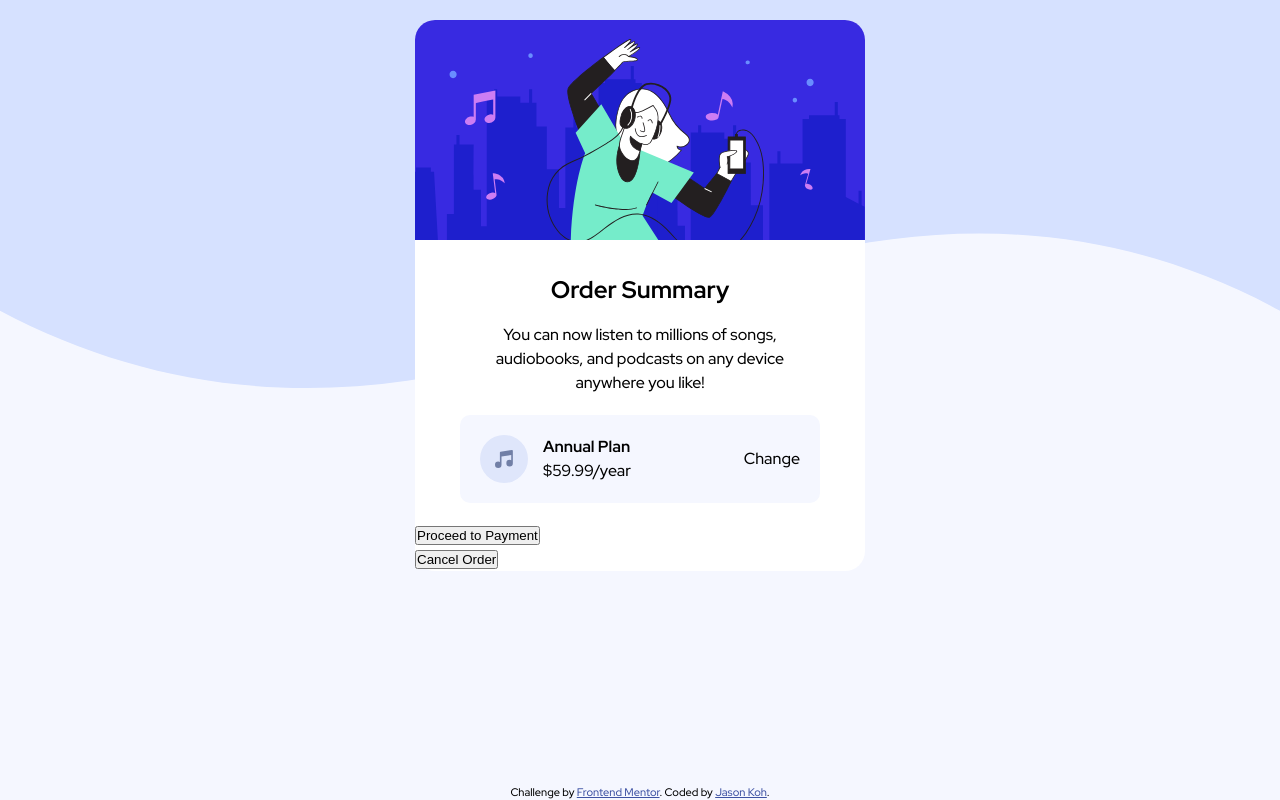
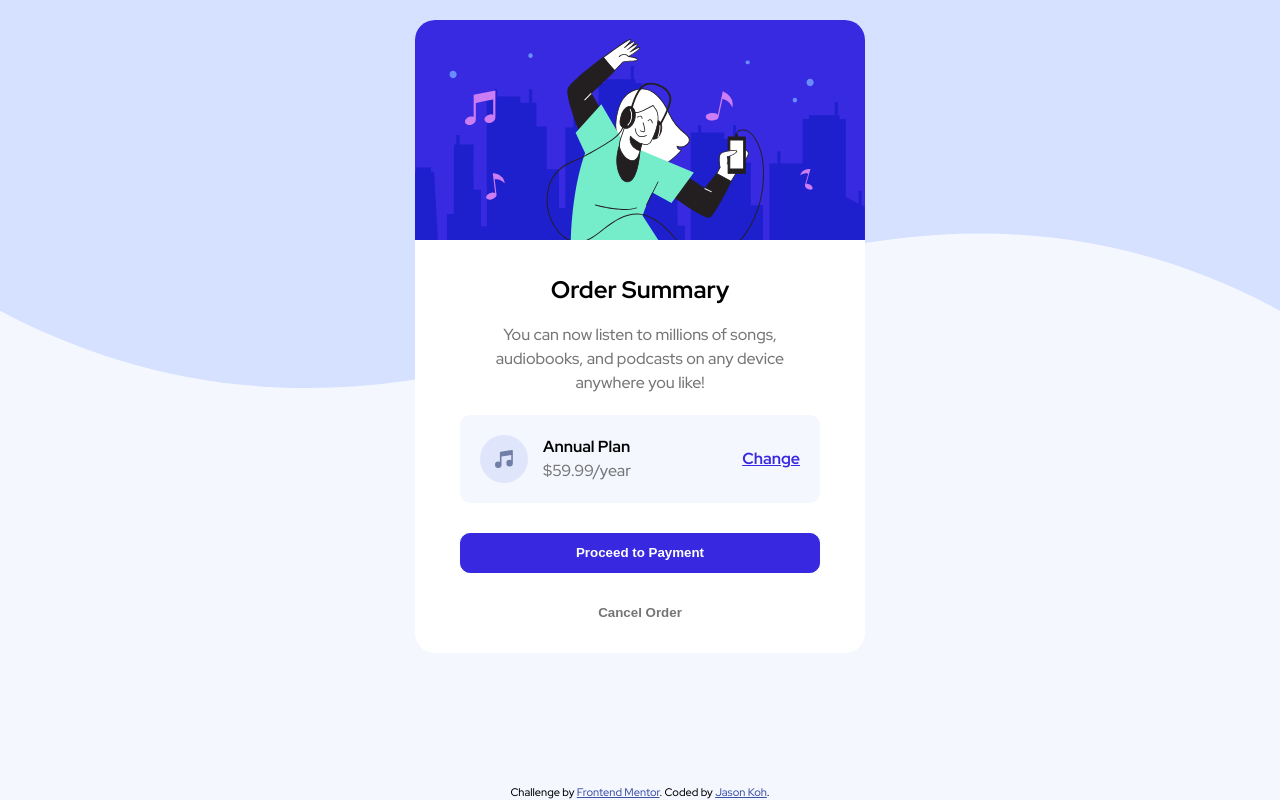
Before and after one commit to jasonkwm/order-summary-component-main, a plain HTML site: page index.html in a window 1280 px wide. Drawn offline with Linux system fonts and the light colour scheme.

Commit message:
add style to buttons.

```diff
--- a/index.html
+++ b/index.html
@@ -66,13 +66,8 @@
       </section>
 
       <section class="button-section">
-        <div class="button-1">
-          <input type="button" value="Proceed to Payment" />
-        </div>
-
-        <div class="button-2">
-          <input type="button" value="Cancel Order" />
-        </div>
+        <input class="button-1" type="submit" value="Proceed to Payment" />
+        <input class="button-2" type="submit" value="Cancel Order" />
       </section>
     </main>
 
--- a/styles/style.scss
+++ b/styles/style.scss
@@ -25,6 +25,11 @@ main {
   margin: 20px auto;
   border-radius: 20px;
   background-color: white;
+
+  p {
+    color: #757575;
+  }
+
   .image-section {
     min-height: 220px;
     img {
@@ -69,11 +74,63 @@ main {
           li:first-child {
             font-weight: 700;
           }
+          li:nth-child(2) {
+            color: #757575;
+          }
         }
+      }
+    }
+
+    .plan-right {
+      text-decoration: underline;
+      color: hsl(245, 75%, 52%);
+      font-weight: 700;
+      transition: all 0.3s ease;
+      &:hover {
+        cursor: pointer;
+        text-decoration: none;
+        color: hsl(245, 75%, 75%);
       }
     }
   }
 
   .button-section {
+    margin: 10px auto;
+    width: 80%;
+    text-align: center;
+    display: flex;
+    flex-direction: column;
+    align-items: center;
+    .button-1,
+    .button-2 {
+      height: 40px;
+      margin: 10px 0;
+      font-weight: 700;
+    }
+
+    .button-1 {
+      width: 100%;
+      border: solid 1px hsl(245, 75%, 52%);
+      border-radius: 10px;
+      background-color: hsl(245, 75%, 52%);
+      color: #fff;
+      transition: background-color 0.3s ease;
+      &:hover {
+        background-color: hsl(245, 70%, 70%);
+        border: solid 1px hsl(245, 70%, 70%);
+      }
+    }
+  }
+
+  .button-2 {
+    margin: 0 auto;
+    border: none;
+    background-color: white;
+    width: 200px;
+    color: #757575;
+    transition: all 0.3s ease;
+    &:hover {
+      color: #000;
+    }
   }
 }
```
Also changed, not shown: styles/style.css, 1 other file.
